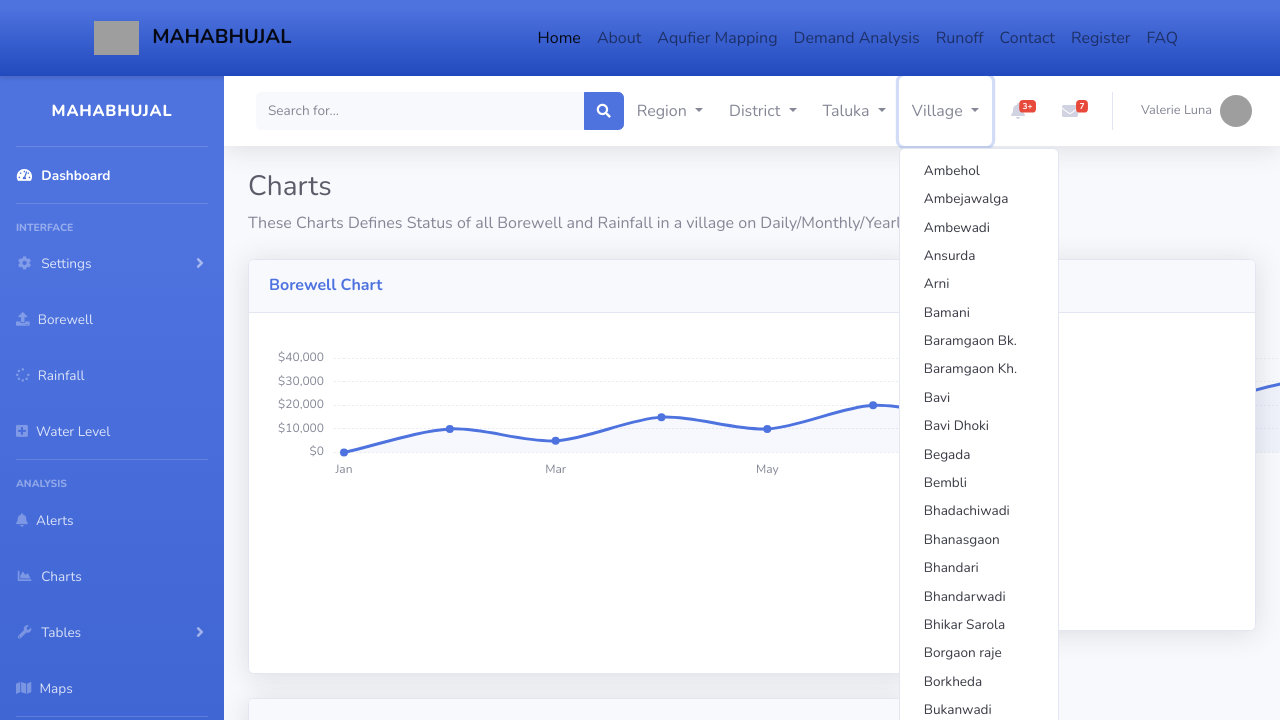
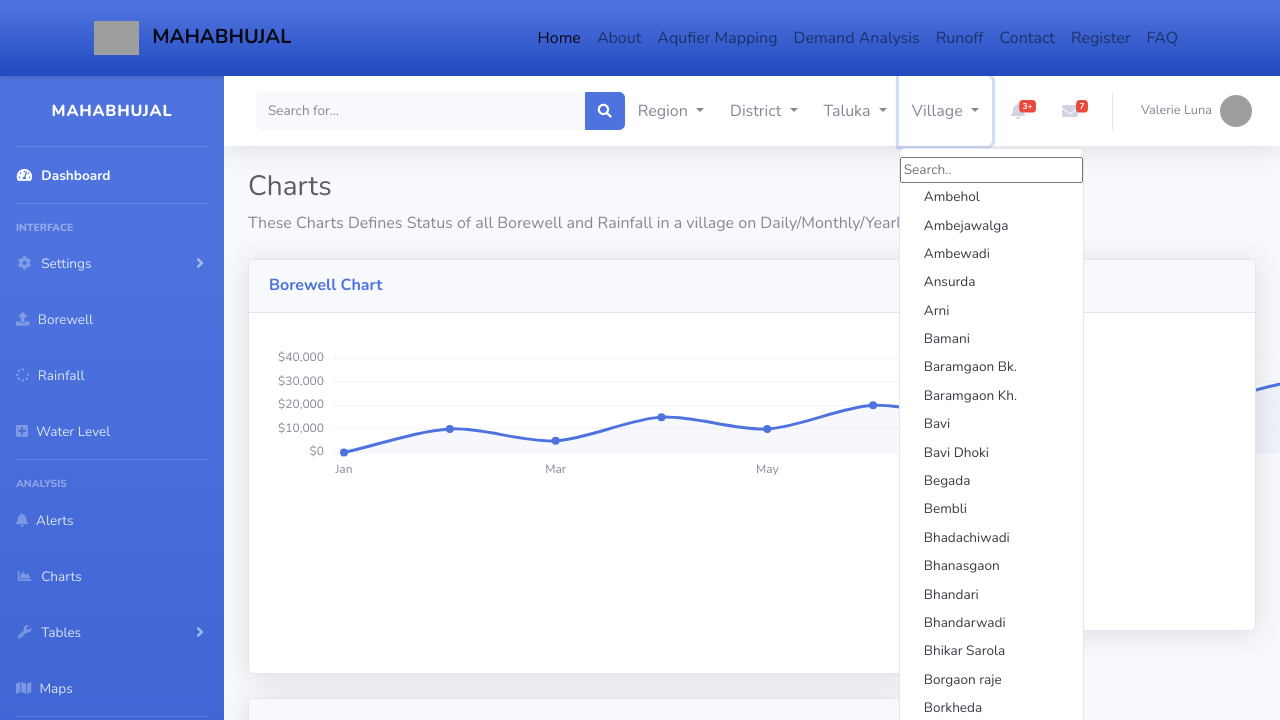
Before and after one commit to tayyabsayyad/mahabhujalDashboard, a website with bundled scripts: page charts.html in a window 1280 px wide. Both pictures are taken after a click on the button "Village". Shown: the top 720 px of the page. Built offline with nearby package versions, Linux system fonts and the light colour scheme; grey boxes are pictures that could not be loaded; a script that the page names is missing.

Commit message:
search add

```diff
--- a/charts.html
+++ b/charts.html
@@ -300,12 +300,12 @@
                     </div>
                     </form>
                     <!-- ample single danger button -->
-                     <form>
-                    <div class="btn-group">
-                    <button type="button" class="btn btn-sm-primary dropdown-toggle" data-toggle="dropdown" aria-haspopup="true" aria-expanded="false">
-                    Village
-                    </button>
-                    <div class="dropdown-menu">
+                     <div class="btn-group">
+                     <button onclick="myFunction()" type="button" class="btn btn-sm-primary dropdown-toggle" data-toggle="dropdown" aria-haspopup="true" aria-expanded="false">
+                     Village
+                     </button>
+                     <div id="myDropdown" class="dropdown-menu">
+                       <input type="text" placeholder="Search.." id="myInput" onkeyup="filterFunction()">
           <a class="dropdown-item" href ="#">Ambehol</a>
           <a class="dropdown-item" href ="#">Ambejawalga</a>
           <a class="dropdown-item" href ="#">Ambewadi</a>
```
Also changed, not shown: index.html (+3 -2 lines), maps.html (+3 -3 lines), rain.html (+3 -3 lines), tables.html (+3 -3 lines).
